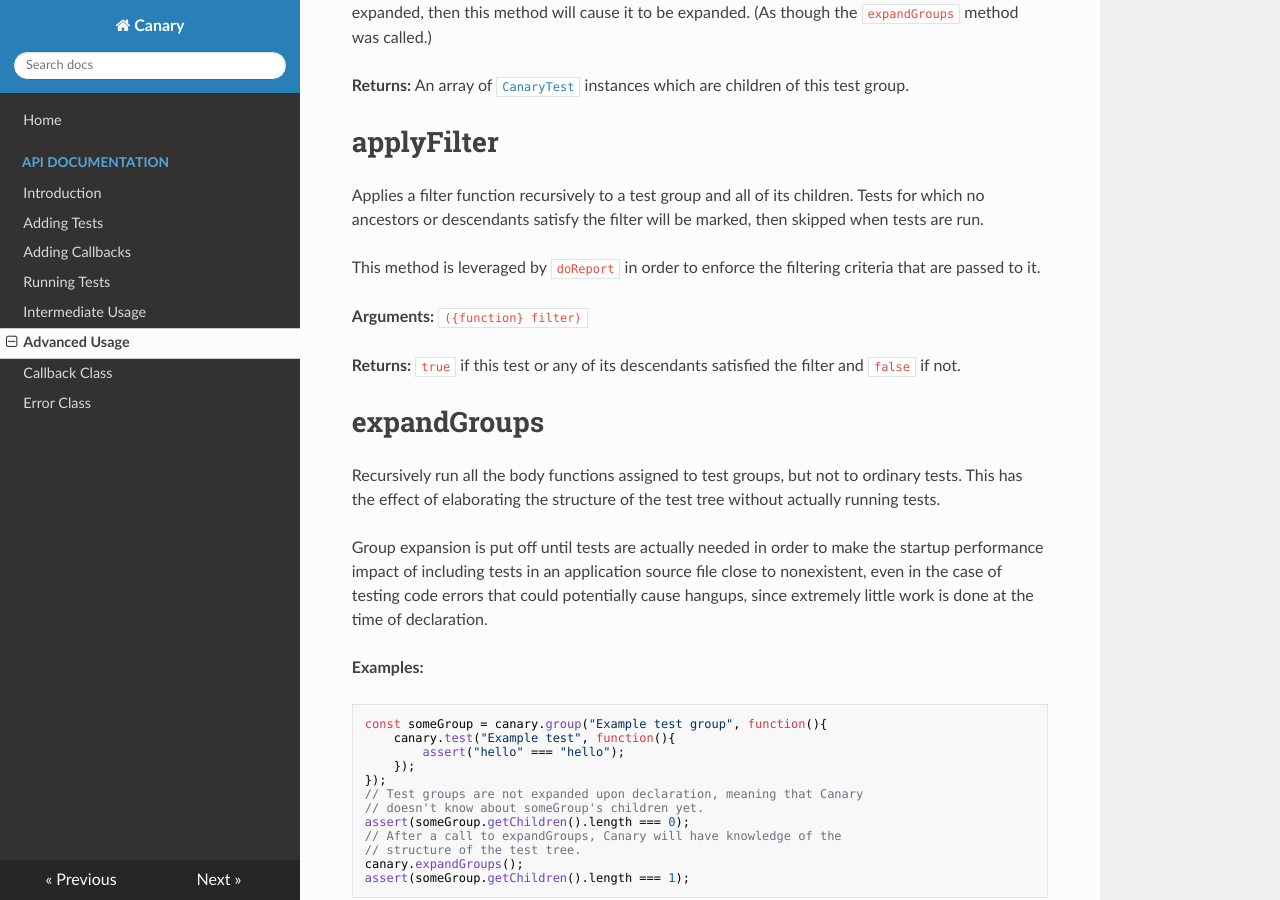
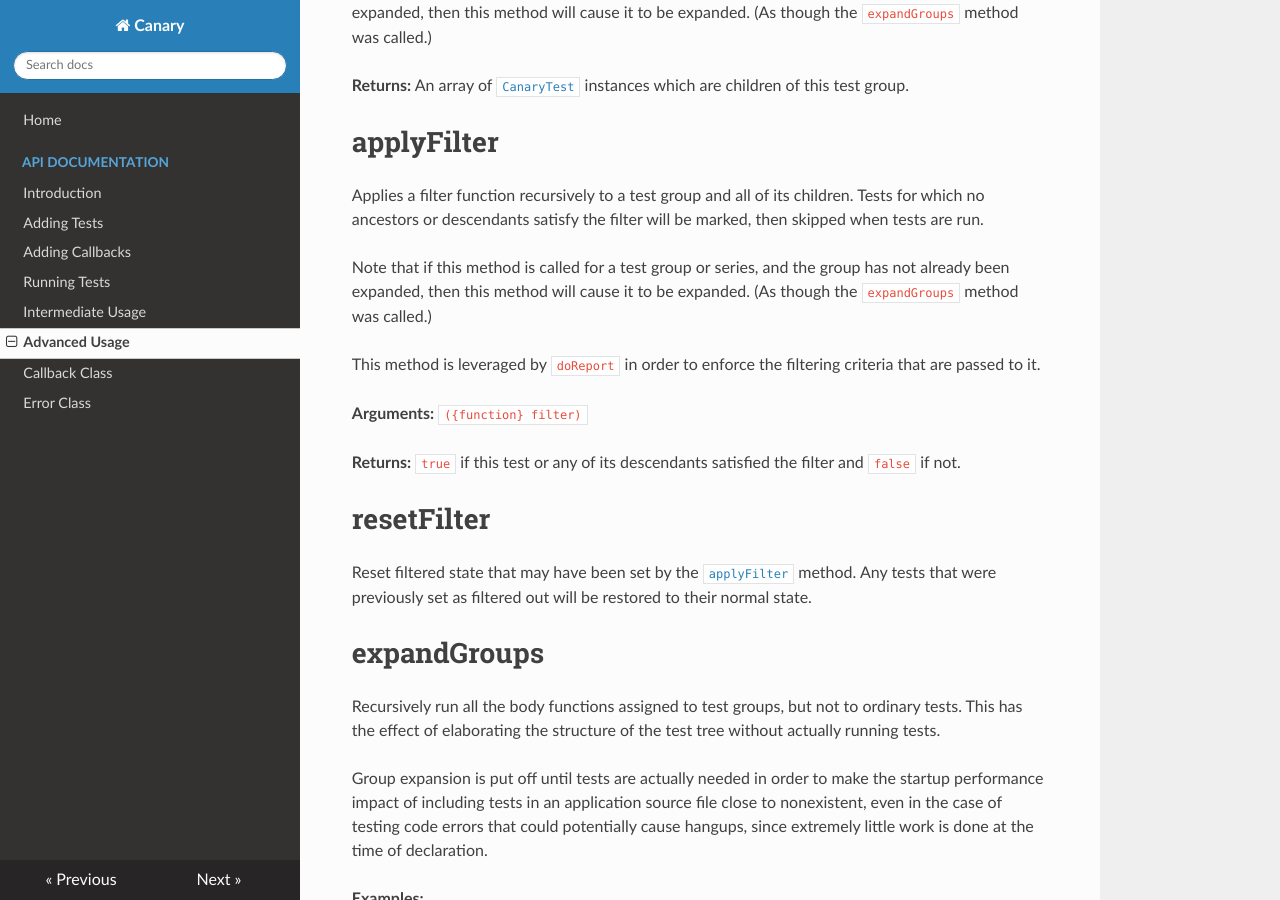
Before and after one commit to Mapita/Canary, an MkDocs documentation site: the page built from docs/api-advanced-usage.md, in a window 1280 px wide and 900 px high, scrolled down 6445 px. Built offline with MkDocs 1.6.1, drawn with Linux system fonts in a browser that asks for light colours; nearby versions of some CDN libraries; old or Windows-style settings are respelled for this version of MkDocs.

Commit message:
Add resetFilter function
Related to applyFilter. Also made applyFilter expand groups if they aren't expanded already.

```diff
--- a/docs/api-advanced-usage.md
+++ b/docs/api-advanced-usage.md
@@ -242,11 +242,17 @@ Note that if this method is called for a test group or series, and the group has
 
 Applies a filter function recursively to a test group and all of its children. Tests for which no ancestors or descendants satisfy the filter will be marked, then skipped when tests are run.
 
+Note that if this method is called for a test group or series, and the group has not already been expanded, then this method will cause it to be expanded. (As though the `expandGroups` method was called.)
+
 This method is leveraged by `doReport` in order to enforce the filtering criteria that are passed to it.
 
 **Arguments:** `({function} filter)`
 
 **Returns:** `true` if this test or any of its descendants satisfied the filter and `false` if not.
+
+# resetFilter
+
+Reset filtered state that may have been set by the [`applyFilter`](api-advanced-usage.md#resetfilter) method. Any tests that were previously set as filtered out will be restored to their normal state.
 
 # expandGroups
 
```
Also changed, not shown: canary.js (+12 -0 lines).
